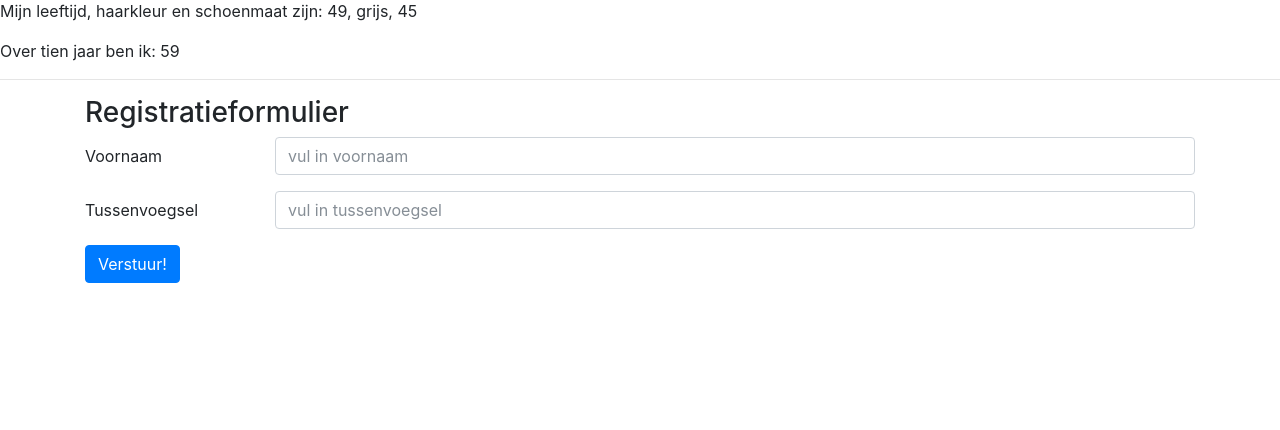
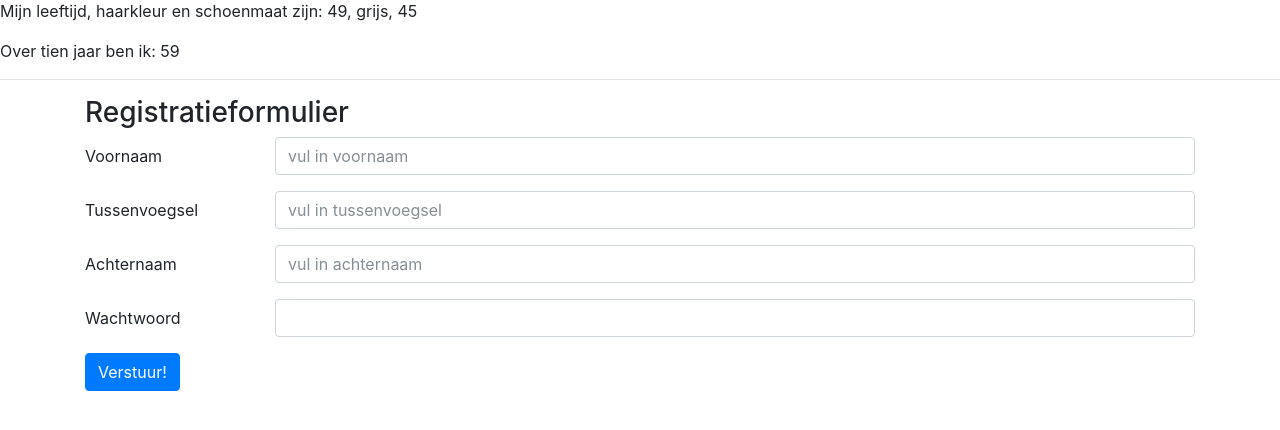
Before and after one commit to rra-am1c-2017/blok2-web-crud, a PHP site: page / in a window 1280 px wide. Shown: the part 323-753 px from the top of the page. Run offline with PHP 8.4, Linux system fonts and the light colour scheme; some libraries are stand-ins or nearby versions.

Commit message:
$sqlgemaakt

```diff
--- a/index.php
+++ b/index.php
@@ -73,13 +73,25 @@
           <div class="form-group row">
             <label for="input_voornaam" class="col-sm-2 col-form-label">Voornaam</label>
             <div class="col-sm-10">
-              <input type="text" class="form-control" id="input_voornaam" placeholder="vul in voornaam">
+              <input type="text" name="voornaam" class="form-control" id="input_voornaam" placeholder="vul in voornaam">
             </div>
           </div>
           <div class="form-group row">
             <label for="input_tussenvoegsel" class="col-sm-2 col-form-label">Tussenvoegsel</label>
             <div class="col-sm-10">
-              <input type="text" class="form-control" id="input_voornaam" placeholder="vul in tussenvoegsel">
+              <input type="text" name="tussenvoegsel" class="form-control" id="input_tussenvoegsel" placeholder="vul in tussenvoegsel">
+            </div>
+          </div>
+          <div class="form-group row">
+            <label for="input_achternaam" class="col-sm-2 col-form-label">Achternaam</label>
+            <div class="col-sm-10">
+              <input type="text" name="achternaam" class="form-control" id="input_achternaam" placeholder="vul in achternaam">
+            </div>
+          </div>
+          <div class="form-group row">
+            <label for="input_password" class="col-sm-2 col-form-label">Wachtwoord</label>
+            <div class="col-sm-10">
+              <input type="password" name="password" class="form-control" id="input_password">
             </div>
           </div>
           <div class="form-group row">
```
Also changed, not shown: formdata.php (+16 -0 lines).
